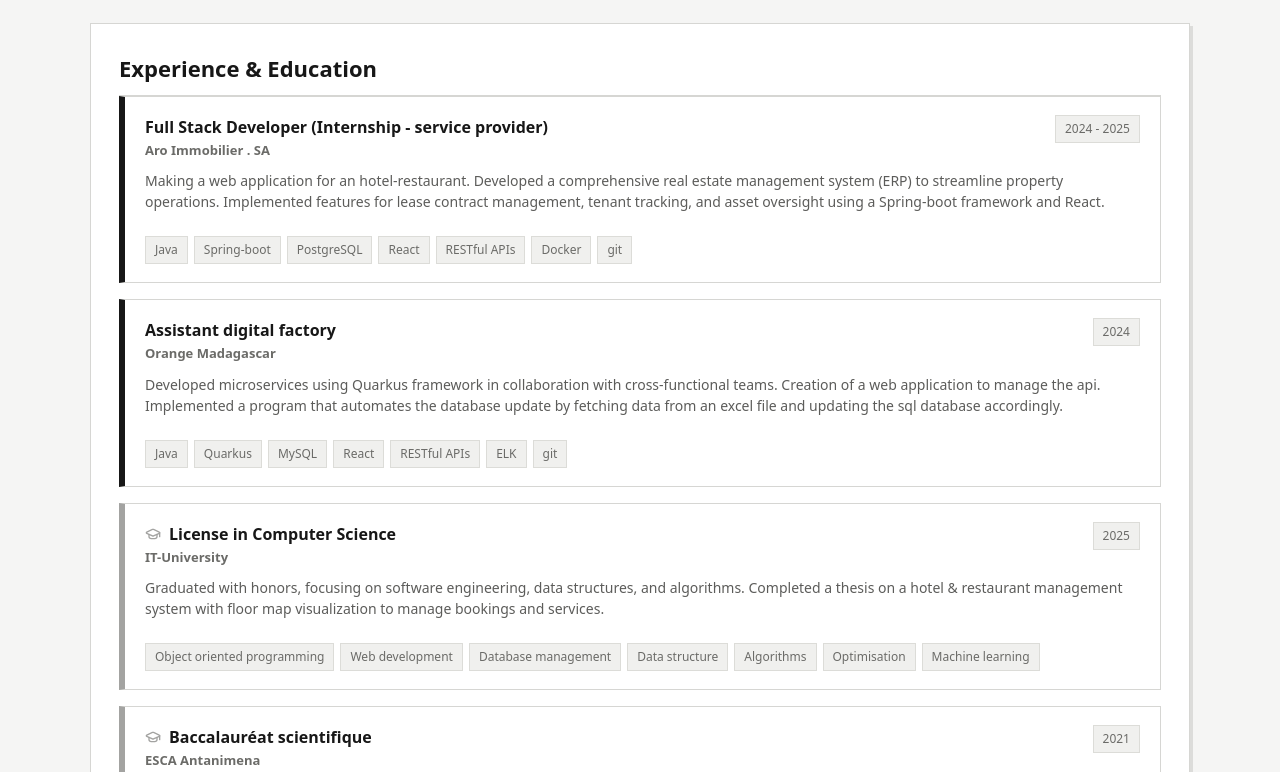
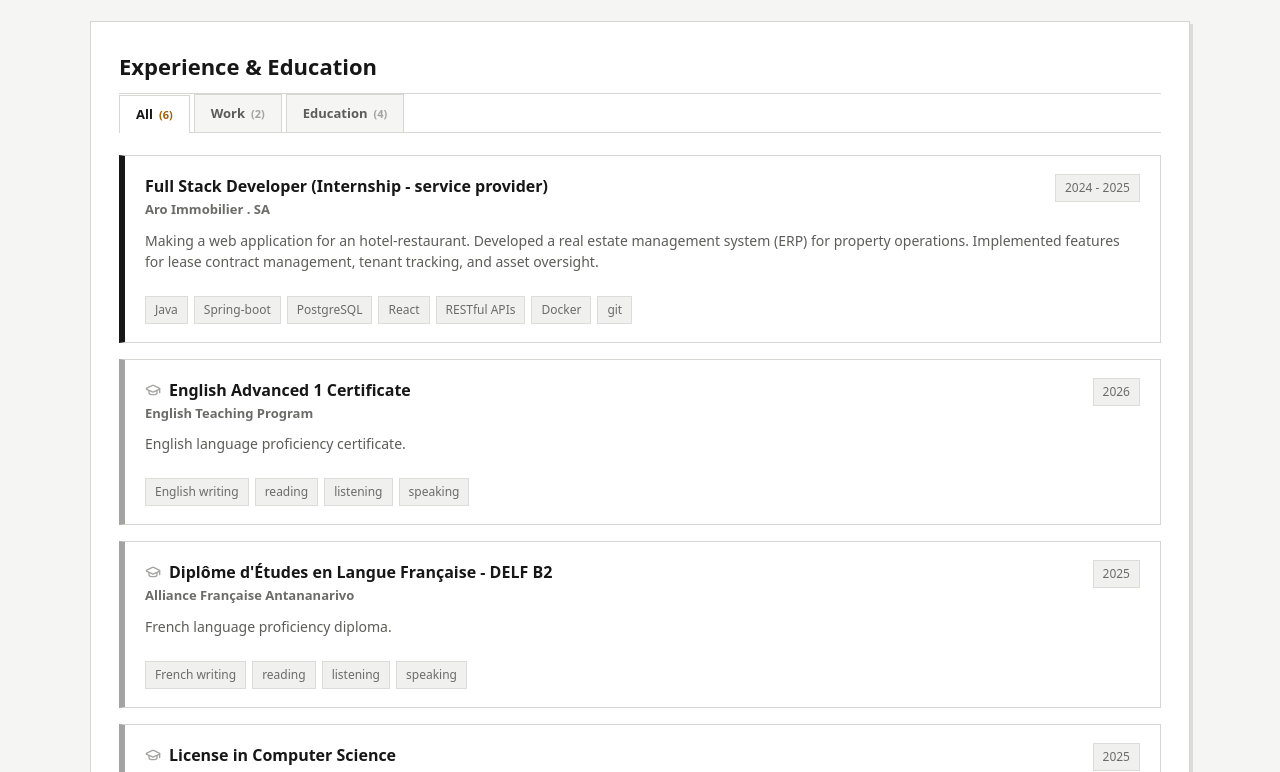
Before and after one commit to rakharrs/portfolio, a Next.js app: page /about in a window 1280 px wide. Shown: the part 1148-1920 px from the top of the page. Built offline with nearby package versions, Linux system fonts and the light colour scheme.

Commit message:
feat: tabulation on exp

```diff
--- a/app/about/Constants.tsx
+++ b/app/about/Constants.tsx
@@ -10,7 +10,6 @@ export interface Project {
   category: 'academic' | 'professional';
   title: string;
   role: string;
-  period: string;
   description: string;
   stack: string[];
   media: ProjectMedia[];
@@ -34,7 +33,6 @@ export const PROJECTS: Project[] = [
     category: 'academic',
     title: 'Chess',
     role: 'Personal project',
-    period: '2022',
     description:
       'A multiplayer chess game rendered with LWJGL and OpenGL, with a secondary Java Swing build. Real-time local multiplayer runs over raw Java Sockets, handling move validation, turn state and board sync between two clients.',
     stack: ['Java', 'LWJGL', 'OpenGL', 'Swing', 'Sockets'],
@@ -50,7 +48,6 @@ export const PROJECTS: Project[] = [
     category: 'professional',
     title: 'Hotel & Restaurant Management Platform',
     role: 'Full Stack Developer — Aro Immobilier . SA',
-    period: '2024 - 2025',
     description:
       'A web application for a hotel-restaurant covering bookings, tenant tracking and asset oversight. Its standout piece is a table reservation module built with D3.js: an interactive floor map where staff place tables, check availability and confirm reservations visually instead of through a plain form.',
     stack: ['Java', 'Spring Boot', 'React', 'D3.js', 'PostgreSQL', 'Docker'],
@@ -71,16 +68,15 @@ export const PROJECTS: Project[] = [
     category: 'academic',
     title: 'Merana Framework',
     role: 'Personal project',
-    period: '2024',
     description:
       'A lightweight custom-built Java web framework designed for speed. Ships with a proprietary ORM for database access, built-in RESTful API handling, and a ModelView engine that renders pages directly from HTTP requests without external dependencies.',
     stack: ['Java', 'Web Framework', 'ORM', 'MVC', 'REST'],
     media: [
-      { src: '/images/merana-1.jpg', caption: 'Custom ORM query builder' },
-      { src: '/images/merana-2.jpg', caption: 'REST endpoint routing' },
-      { src: '/images/merana-3.jpg', caption: 'ModelView page rendering engine' },
+      // { src: '/images/merana-1.jpg', caption: 'Custom ORM query builder' },
+      // { src: '/images/merana-2.jpg', caption: 'REST endpoint routing' },
+      // { src: '/images/merana-3.jpg', caption: 'ModelView page rendering engine' },
     ],
-    github: '#',
+    github: 'https://github.com/rakharrs/merana',
   },
 ];
 
@@ -90,12 +86,39 @@ export const EXPERIENCE: Experience[] = [
     role: 'Full Stack Developer (Internship - service provider)',
     company: 'Aro Immobilier . SA',
     period: '2024 - 2025',
-    description: 'Making a web application for an hotel-restaurant. Developed a comprehensive real estate management system (ERP) to streamline property operations. Implemented features for lease contract management, tenant tracking, and asset oversight using a Spring-boot framework and React.',
+    description: 'Making a web application for an hotel-restaurant. Developed a real estate management system (ERP) for property operations. Implemented features for lease contract management, tenant tracking, and asset oversight.',
     skills: ['Java', 'Spring-boot', 'PostgreSQL', 'React', 'RESTful APIs', 'Docker', 'git'],
     type: 'work'
   },
+    {
+    id: '2',
+    role: "English Advanced 1 Certificate",
+    company: 'English Teaching Program',
+    period: '2026',
+    description: 'English language proficiency certificate.',
+    skills: ['English writing', 'reading', 'listening', 'speaking'],
+    type: 'education'
+  },
   {
-    id: '2',
+    id: '3',
+    role: "Diplôme d'Études en Langue Française - DELF B2",
+    company: 'Alliance Française Antananarivo',
+    period: '2025',
+    description: 'French language proficiency diploma.',
+    skills: ['French writing', 'reading', 'listening', 'speaking'],
+    type: 'education'
+  },
+  {
+    id: '4',
+    role: 'License in Computer Science',
+    company: 'IT-University',
+    period: '2025',
+    description: 'Graduated with honors, focusing on software engineering, data structures, and algorithms. Completed a thesis on a hotel & restaurant management system with floor map visualization to manage bookings and services.',
+    skills: ['Object oriented programming', 'Web development', 'Database management', 'Data structure', 'Algorithms', 'Optimisation', 'Machine learning'],
+    type: 'education'
+  },
+  {
+    id: '5',
     role: 'Assistant digital factory',
     company: 'Orange Madagascar',
     period: '2024',
@@ -104,16 +127,7 @@ export const EXPERIENCE: Experience[] = [
     type: 'work'
   },
   {
-    id: '3',
-    role: 'License in Computer Science',
-    company: 'IT-University',
-    period: '2025',
-    description: 'Graduated with honors, focusing on software engineering, data structures, and algorithms. Completed a thesis on a hotel & restaurant management system with floor map visualization to manage bookings and services.',
-    skills: ['Object oriented programming', 'Web development', 'Database management', 'Data structure', 'Algorithms', 'Optimisation', 'Machine learning'],
-    type: 'education'
-  },
-  {
-    id: '4',
+    id: '6',
     role: 'Baccalauréat scientifique',
     company: 'ESCA Antanimena',
     period: '2021',
--- a/app/about/Experience.tsx
+++ b/app/about/Experience.tsx
@@ -1,18 +1,48 @@
 "use client";
 
-import React from 'react';
+import React, { useState } from 'react';
 import { GraduationCap } from 'lucide-react';
 import { EXPERIENCE } from './Constants';
 import { cn } from '@/lib/utils';
 
+type Filter = 'all' | 'work' | 'education';
+
+const FILTERS: { id: Filter; label: string }[] = [
+  { id: 'all', label: 'All' },
+  { id: 'work', label: 'Work' },
+  { id: 'education', label: 'Education' },
+];
+
 const Experience: React.FC = () => {
+  const [filter, setFilter] = useState<Filter>('all');
+
+  const visible = EXPERIENCE.filter((item) => filter === 'all' || item.type === filter);
+
   return (
     <section id="experience" className="about-section-card">
       {/* <span className="about-eyebrow">// 03 — Journey</span> */}
       <h2 className="about-h2">Experience &amp; Education</h2>
 
+      <div className="about-tabs" role="tablist">
+        {FILTERS.map((f) => {
+          const count = f.id === 'all' ? EXPERIENCE.length : EXPERIENCE.filter((item) => item.type === f.id).length;
+          return (
+            <button
+              key={f.id}
+              role="tab"
+              aria-selected={filter === f.id}
+              onClick={() => setFilter(f.id)}
+              className={cn('about-tab-button', filter === f.id && 'active')}
+            >
+              {f.label}
+              <span className="about-tab-count">({count})</span>
+            </button>
+          );
+        })}
+      </div>
+
       <div className="about-exp-list">
-        {EXPERIENCE.map((item) => (
+        {visible.map((item) => (
           <div key={item.id} className={cn('about-exp-card', item.type === 'education' && 'education')}>
             <div className="about-exp-top">
               <div>
--- a/app/about/Projects.tsx
+++ b/app/about/Projects.tsx
@@ -55,10 +55,7 @@ const Projects: React.FC = () => {
                   <div className="about-project-title">{project.title}</div>
                   <div className="about-project-meta">{project.role}</div>
                 </div>
-                <div style={{ display: 'flex', flexDirection: 'column', alignItems: 'flex-end', gap: 6 }}>
-                  <span className="about-badge">{project.category}</span>
-                  <span className="about-project-meta">{project.period}</span>
-                </div>
+                <span className="about-badge">{project.category}</span>
               </div>
 
               <div className="about-gallery">
--- a/app/about/legacy.css
+++ b/app/about/legacy.css
@@ -271,6 +271,48 @@
   background: var(--a-gold);
   border-color: var(--a-gold-dark);
   width: 22px;
+}
+
+/* Tabs */
+
+.about-tabs {
+  display: flex;
+  margin-bottom: 22px;
+  border-bottom: 1px solid var(--a-border);
+  flex-wrap: wrap;
+  gap: 4px 4px;
+}
+
+.about-tab-button {
+  background: var(--a-bg);
+  border: 1px solid var(--a-border);
+  border-bottom: none;
+  padding: 9px 16px;
+  font-size: 13px;
+  font-weight: bold;
+  cursor: pointer;
+  color: var(--a-muted);
+}
+
+.about-tab-button:hover {
+  background: var(--a-accent-light);
+}
+
+.about-tab-button.active {
+  background: #fff;
+  color: var(--a-text);
+  position: relative;
+  top: 1px;
+}
+
+.about-tab-count {
+  font-size: 11px;
+  color: #a3a3a1;
+  margin-left: 6px;
+}
+
+.about-tab-button.active .about-tab-count {
+  color: var(--a-gold-dark);
 }
 
 /* Badges / tags */
@@ -638,4 +680,13 @@
     justify-content: center;
     text-align: center;
   }
+
+  .about-tabs {
+    overflow-x: auto;
+    flex-wrap: nowrap;
+  }
+
+  .about-tab-button {
+    white-space: nowrap;
+  }
 }
```
